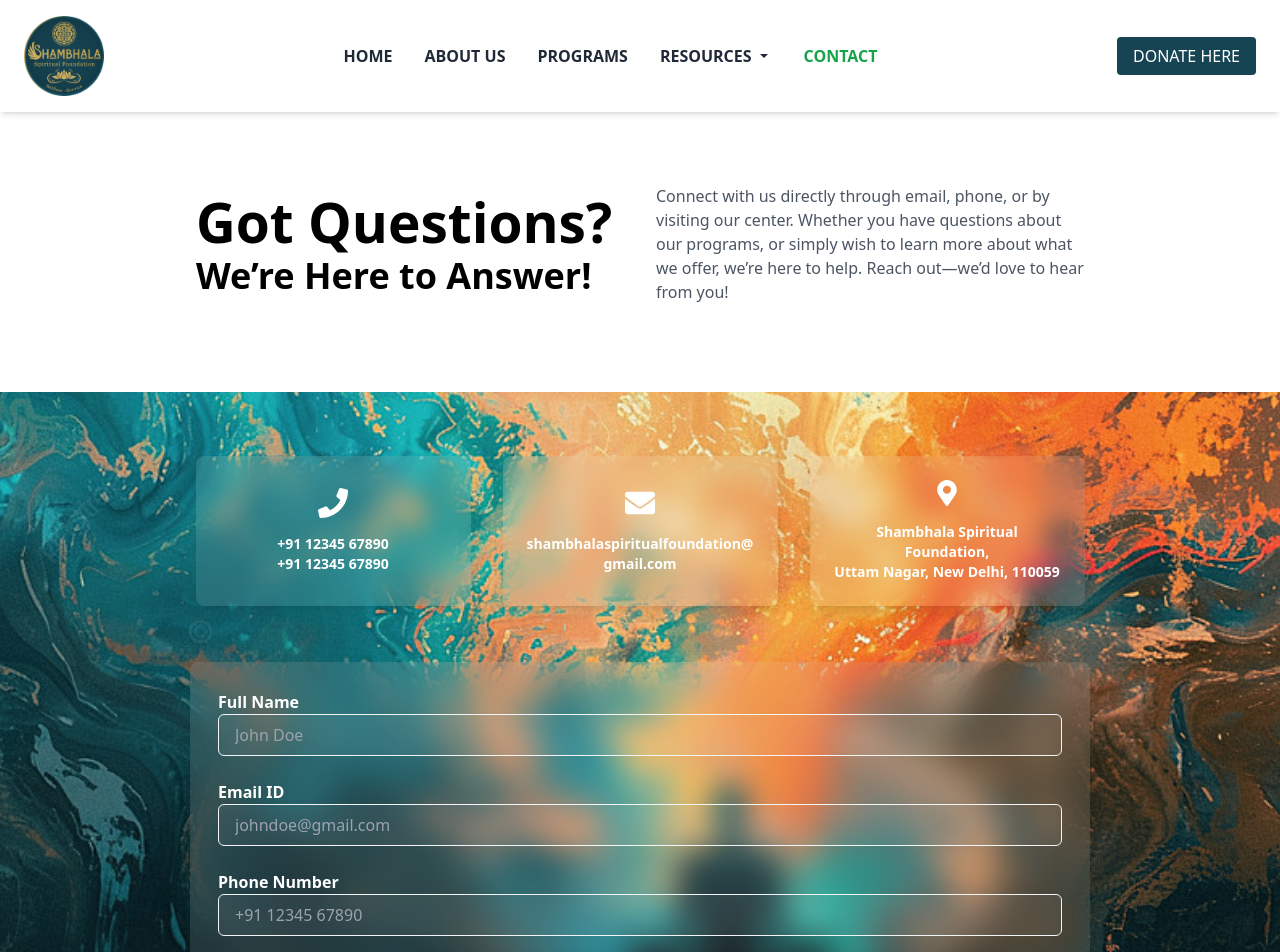
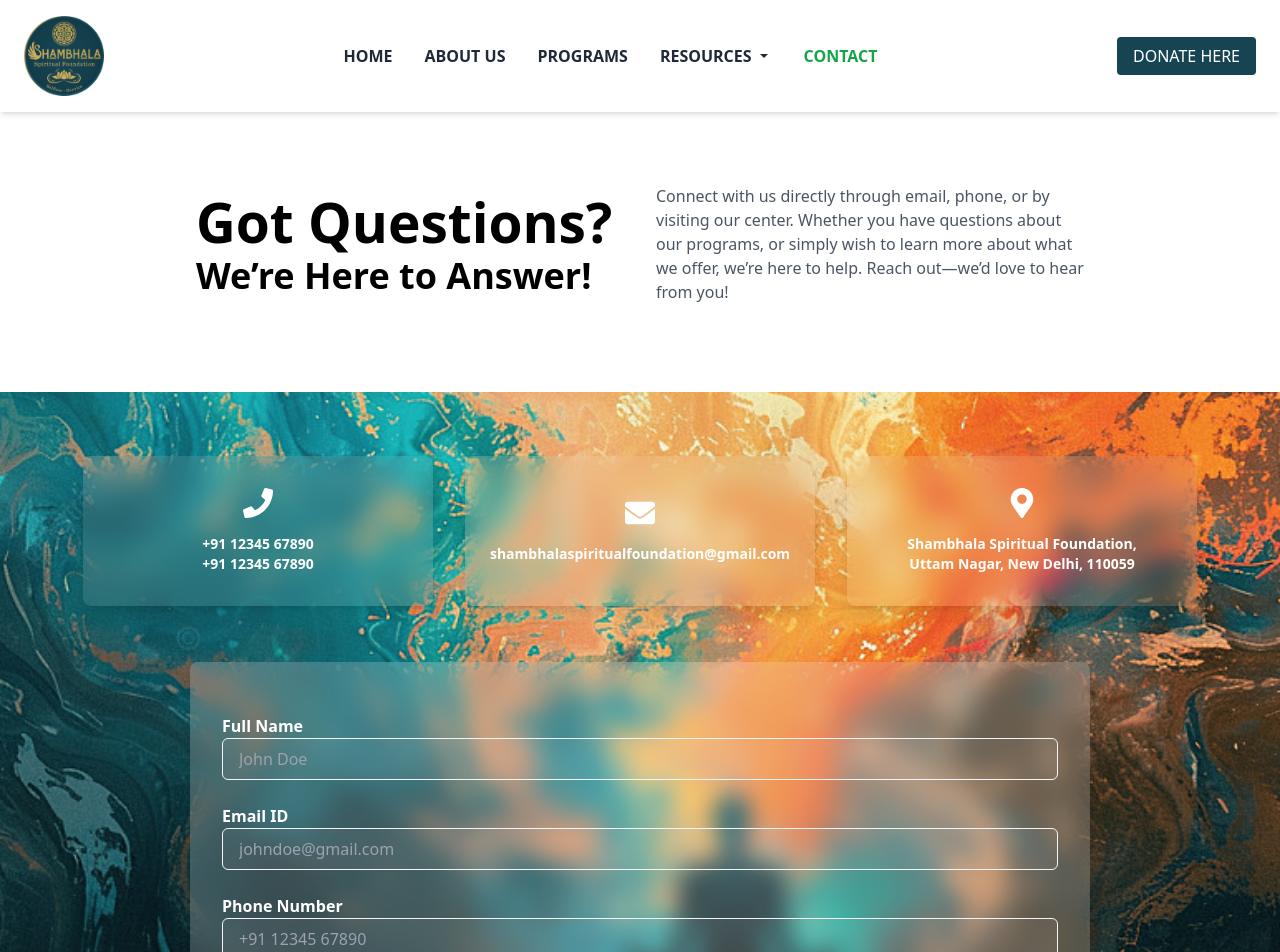
Before and after one commit to nidhirk2020/mercari_frontend, a React (Vite) app: page /contact in a window 1280 px wide. Shown: the top 952 px of the page. Built offline with nearby package versions, Linux system fonts and the light colour scheme; no server answers.

Commit message:
implement new ui for contact us page

```diff
--- a/src/Components/ContactUsPage/ContactForm.jsx
+++ b/src/Components/ContactUsPage/ContactForm.jsx
@@ -2,33 +2,34 @@ import React from 'react';
 
 const ContactForm = () => {
   return (
-    <form className="space-y-6 w-[900px] mx-auto my-6 p-7 bg-white bg-opacity-10 backdrop-filter backdrop-blur-lg rounded-lg shadow-lg">
-      <div>
-        <label className="block text-white  font-semibold">Full Name</label>
+    <form className="space-y-6 w-full max-w-[900px] px-4 sm:px-6 lg:px-8 mx-auto my-6 p-7 relative bg-white bg-opacity-10 rounded-lg shadow-lg">
+      <div className="absolute inset-0 bg-white bg-opacity-10 backdrop-blur-md rounded-lg pointer-events-none"></div>
+      <div className="relative">
+        <label className="block text-white font-semibold">Full Name</label>
         <input
           type="text"
           placeholder="John Doe"
           className="w-full px-4 py-2 rounded-md border border-gray-100 bg-white bg-opacity-5 focus:outline-none focus:bg-opacity-30 focus:ring-2 focus:ring-teal-500 text-white placeholder-gray-400"
         />
       </div>
-      <div>
-        <label className="block text-white  font-semibold">Email ID</label>
+      <div className="relative">
+        <label className="block text-white font-semibold">Email ID</label>
         <input
           type="email"
           placeholder="johndoe@gmail.com"
           className="w-full px-4 py-2 rounded-md border border-gray-100 bg-white bg-opacity-5 focus:outline-none focus:bg-opacity-30 focus:ring-2 focus:ring-teal-500 text-white placeholder-gray-400"
         />
       </div>
-      <div>
-        <label className="block text-white  font-semibold">Phone Number</label>
+      <div className="relative">
+        <label className="block text-white font-semibold">Phone Number</label>
         <input
           type="tel"
           placeholder="+91 12345 67890"
           className="w-full px-4 py-2 rounded-md border border-gray-100 bg-white bg-opacity-5 focus:outline-none focus:bg-opacity-30 focus:ring-2 focus:ring-teal-500 text-white placeholder-gray-400"
         />
       </div>
-      <div>
-        <label className="block text-white  font-semibold">Type your message here</label>
+      <div className="relative">
+        <label className="block text-white font-semibold">Type your message here</label>
         <textarea
           placeholder="Start typing..."
           className="w-full px-4 py-2 rounded-md border border-gray-100 bg-white bg-opacity-5 focus:outline-none focus:bg-opacity-30 focus:ring-2 focus:ring-teal-500 text-white placeholder-gray-400"
@@ -37,7 +38,7 @@ const ContactForm = () => {
       </div>
       <button
         type="submit"
-        className="w-[200px] py-3  rounded-md bg-teal-600 bg-opacity-80 text-white font-semibold hover:bg-opacity-90 transition duration-300 mx-auto block"
+        className="w-[200px] py-3 rounded-md bg-teal-600 bg-opacity-80 text-white font-semibold hover:bg-opacity-90 transition duration-300 mx-auto block"
       >
         SUBMIT
       </button>
--- a/src/Components/ContactUsPage/Icons.jsx
+++ b/src/Components/ContactUsPage/Icons.jsx
@@ -5,21 +5,30 @@ const Icons = () => {
   return (
     <div className="flex flex-col sm:flex-row flex-wrap justify-center items-center gap-4 sm:gap-8 py-8">
       {/* Phone Icon Box */}
-      <div className="relative flex flex-col items-center justify-center p-6 rounded-lg shadow-lg w-full sm:w-[275px] h-[150px] text-center bg-white bg-opacity-10 backdrop-blur-md">
-        <FaPhone className="text-3xl text-white  mb-2" />
-        <p className="text-white  text-sm font-semibold mt-2">+91 12345 67890<br />+91 12345 67890</p>
+      <div className="relative flex flex-col items-center justify-center p-6 rounded-lg shadow-lg w-full sm:w-[250px] md:w-[300px] lg:w-[350px] h-[150px] text-center bg-opacity-0">
+        <div className="absolute inset-0 bg-white bg-opacity-10 backdrop-blur-md rounded-lg pointer-events-none"></div>
+        <FaPhone className="text-3xl text-white mb-2 relative z-10" />
+        <p className="text-white text-sm font-semibold mt-2 relative z-10">
+          +91 12345 67890<br />+91 12345 67890
+        </p>
       </div>
 
       {/* Email Icon Box */}
-      <div className="relative flex flex-col items-center justify-center p-6 rounded-lg shadow-lg w-full sm:w-[275px] h-[150px] text-center bg-white bg-opacity-10 backdrop-blur-md">
-        <FaEnvelope className="text-3xl text-white  mb-2" />
-        <p className="text-white  text-sm break-all font-semibold mt-2">shambhalaspiritualfoundation@gmail.com</p>
+      <div className="relative flex flex-col items-center justify-center p-6 rounded-lg shadow-lg w-full sm:w-[250px] md:w-[300px] lg:w-[350px] h-[150px] text-center bg-opacity-0">
+        <div className="absolute inset-0 bg-white bg-opacity-10 backdrop-blur-md rounded-lg pointer-events-none"></div>
+        <FaEnvelope className="text-3xl text-white mb-2 relative z-10" />
+        <p className="text-white text-sm break-all font-semibold mt-2 relative z-10">
+          shambhalaspiritualfoundation@gmail.com
+        </p>
       </div>
 
       {/* Location Icon Box */}
-      <div className="relative flex flex-col items-center justify-center p-6 rounded-lg shadow-lg w-full sm:w-[275px] h-[150px] text-center bg-white bg-opacity-10 backdrop-blur-md">
-        <FaMapMarkerAlt className="text-3xl text-white  mb-2" />
-        <p className="text-white  text-sm font-semibold mt-2">Shambhala Spiritual Foundation,<br />Uttam Nagar, New Delhi, 110059</p>
+      <div className="relative flex flex-col items-center justify-center p-6 rounded-lg shadow-lg w-full sm:w-[250px] md:w-[300px] lg:w-[350px] h-[150px] text-center bg-opacity-0">
+        <div className="absolute inset-0 bg-white bg-opacity-10 backdrop-blur-md rounded-lg pointer-events-none"></div>
+        <FaMapMarkerAlt className="text-3xl text-white mb-2 relative z-10" />
+        <p className="text-white text-sm font-semibold mt-2 relative z-10">
+          Shambhala Spiritual Foundation,<br />Uttam Nagar, New Delhi, 110059
+        </p>
       </div>
     </div>
   );
--- a/src/Components/Pages/ContactUs.jsx
+++ b/src/Components/Pages/ContactUs.jsx
@@ -1,7 +1,4 @@
-// import QuestionText from "../ContactUsPage/QuestionText";
-// import Icons from "../ContactUsPage/Icons";
-// import ContactForm from "../ContactUsPage/ContactForm";
-import MergedComponent from '../ContactUsPage/MergedComponent';
+// import MergedComponent from '../ContactUsPage/MergedComponent';
 import QuestionText from "../ContactUsPage/QuestionText";
 import Icons from "../ContactUsPage/Icons";
 import ContactForm from "../ContactUsPage/ContactForm";
```
